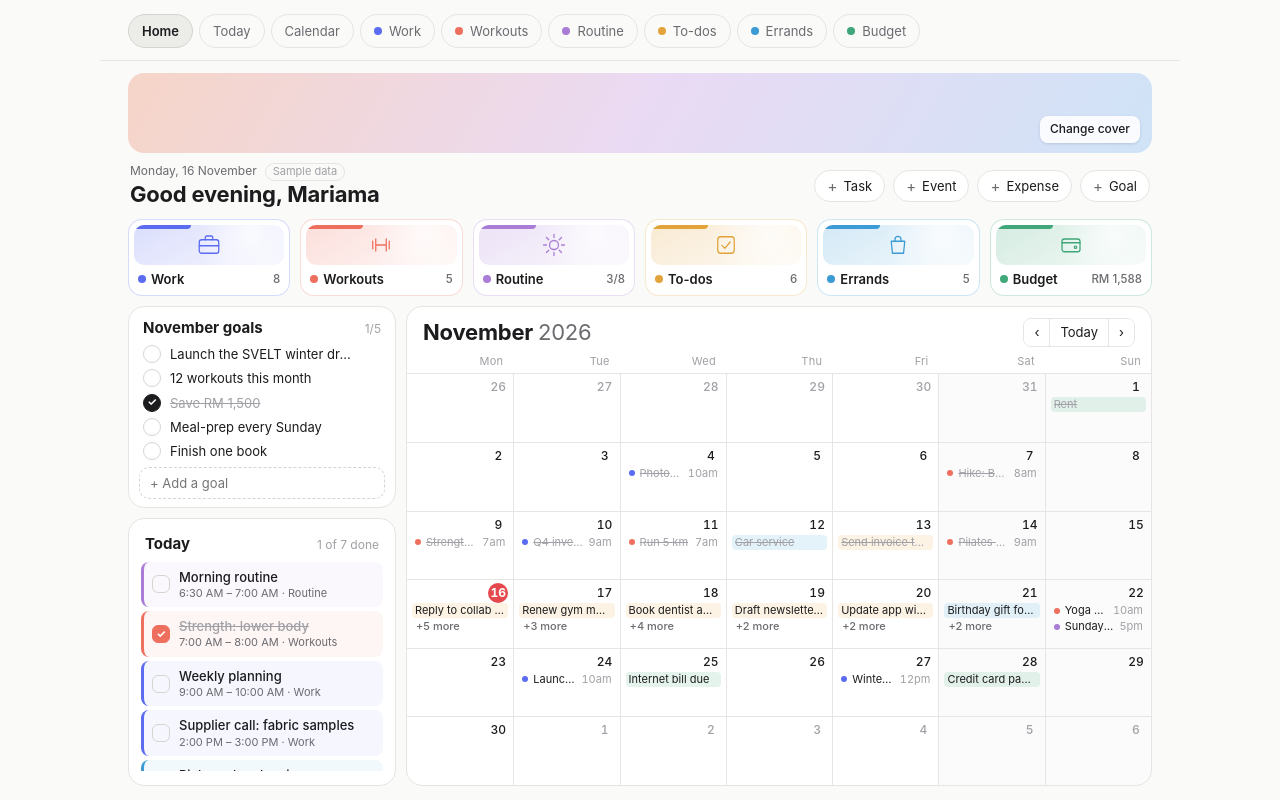
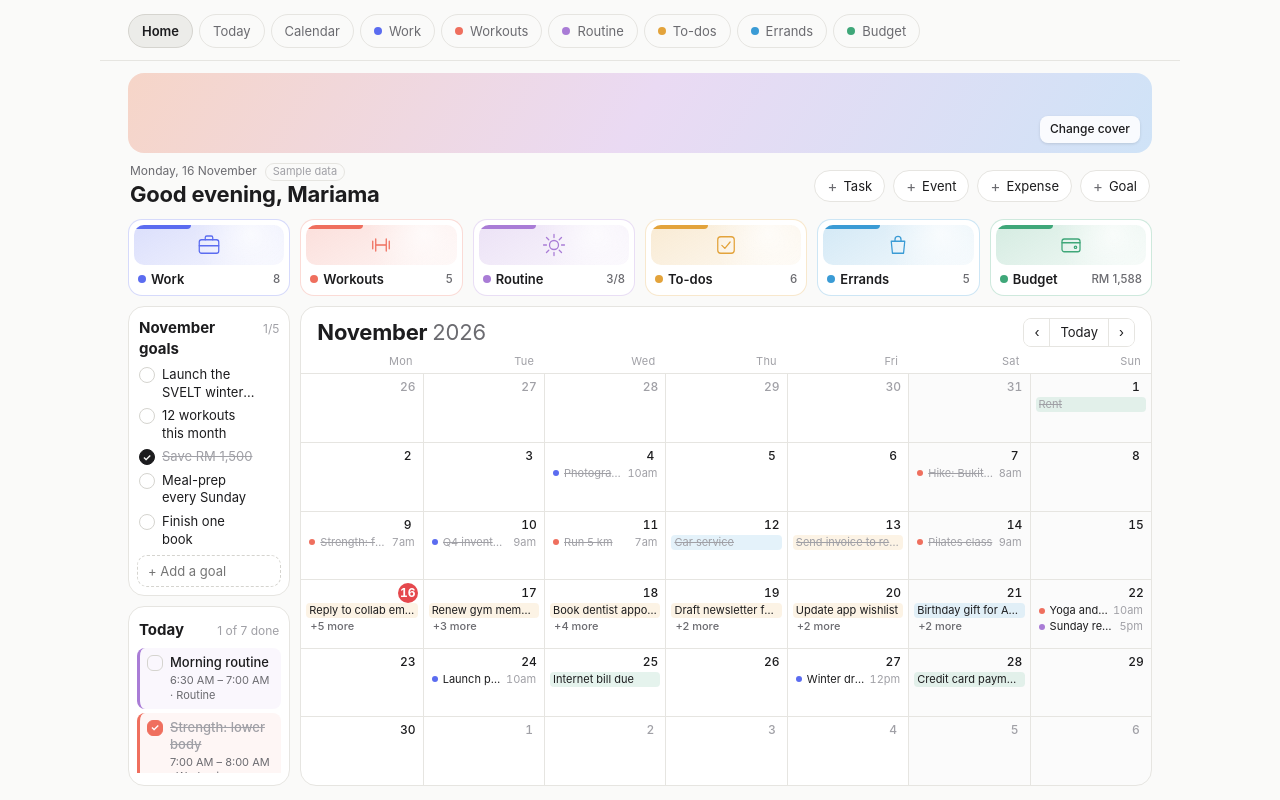
Before and after one commit to mariamasanea-droid/life-hub, a plain HTML site: page index.html in a window 1280 px wide. Drawn offline with Linux system fonts and the light colour scheme.

Commit message:
Desktop Home: left column = Work folder width, 2-line wrapping titles, Today meta on own line

```diff
--- a/index.html
+++ b/index.html
@@ -297,7 +297,9 @@ body.deskhome .banner{display:none}
 .ev.more{color:var(--text2);font-weight:500;padding-left:4px}
 
 /* v5: goals column */
-.dmain{flex:1;min-height:0;display:grid;grid-template-columns:268px minmax(0,1fr);gap:10px}
+.dmain{flex:1;min-height:0;display:grid;grid-template-columns:repeat(6,minmax(0,1fr));gap:10px}
+.dmain .dleft{grid-column:span 1}
+.dmain .dright{grid-column:span 5}
 .dmain .dleft{gap:10px}
 .dleft,.dright{display:flex;flex-direction:column;gap:12px;min-height:0;min-width:0}
 .dright .ac{flex:1}
@@ -315,6 +317,18 @@ body.deskhome .banner{display:none}
 .dgc .gadd{border:1px dashed var(--border2);background:transparent;color:var(--text);border-radius:10px;padding:6px 10px;font:inherit;font-size:13px;outline:none;width:100%;flex-shrink:0}
 .dgc .gadd:focus{border-style:solid;background:var(--card)}
 .dleft .dside{flex:1}
+.dleft .dgc{max-height:none;flex:0 0 auto;padding:10px 8px 8px}
+.dleft .dgc .gl2{overflow:visible}
+.dleft .dgc .gi{align-items:flex-start;gap:7px;padding:3px 2px}
+.dleft .dgc .gi .check{width:16px;height:16px;line-height:13px;font-size:10px;flex-shrink:0;margin-top:1px}
+.dleft .dgc .gi .gt{white-space:normal;display:-webkit-box;-webkit-line-clamp:2;-webkit-box-orient:vertical;line-height:1.35}
+.dleft .dgc .sh,.dleft .dside .sh{padding:0 2px;gap:6px}
+.dleft .dgc .sh .r,.dleft .dside .sh .r{flex-shrink:0}
+.dleft .dside{padding:12px 8px;flex:1 1 0}
+.dleft .srow{align-items:flex-start;gap:7px;padding:6px 6px 6px 7px}
+.dleft .srow .check{width:16px;height:16px;line-height:13px;font-size:10px;flex-shrink:0;margin-top:1px}
+.dleft .srow .st .a{white-space:normal;display:-webkit-box;-webkit-line-clamp:2;-webkit-box-orient:vertical;line-height:1.35}
+.dleft .srow .st .b{white-space:normal;line-height:1.35;margin-top:1px}
 .vf .vl{overflow:hidden;gap:5px}
 .vf .vl>span:nth-child(2){min-width:0;overflow:hidden;text-overflow:ellipsis;white-space:nowrap}
 .vf .vl .n{font-size:11.5px}
```
